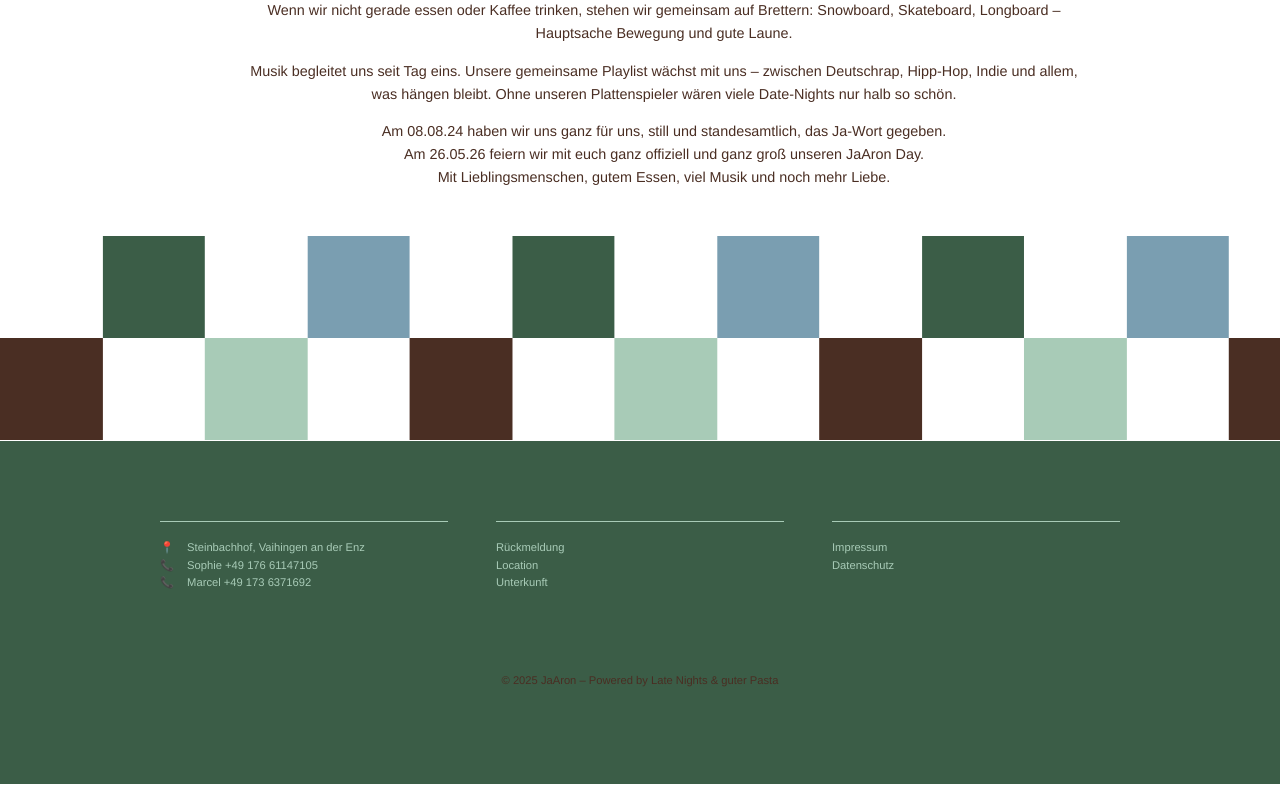
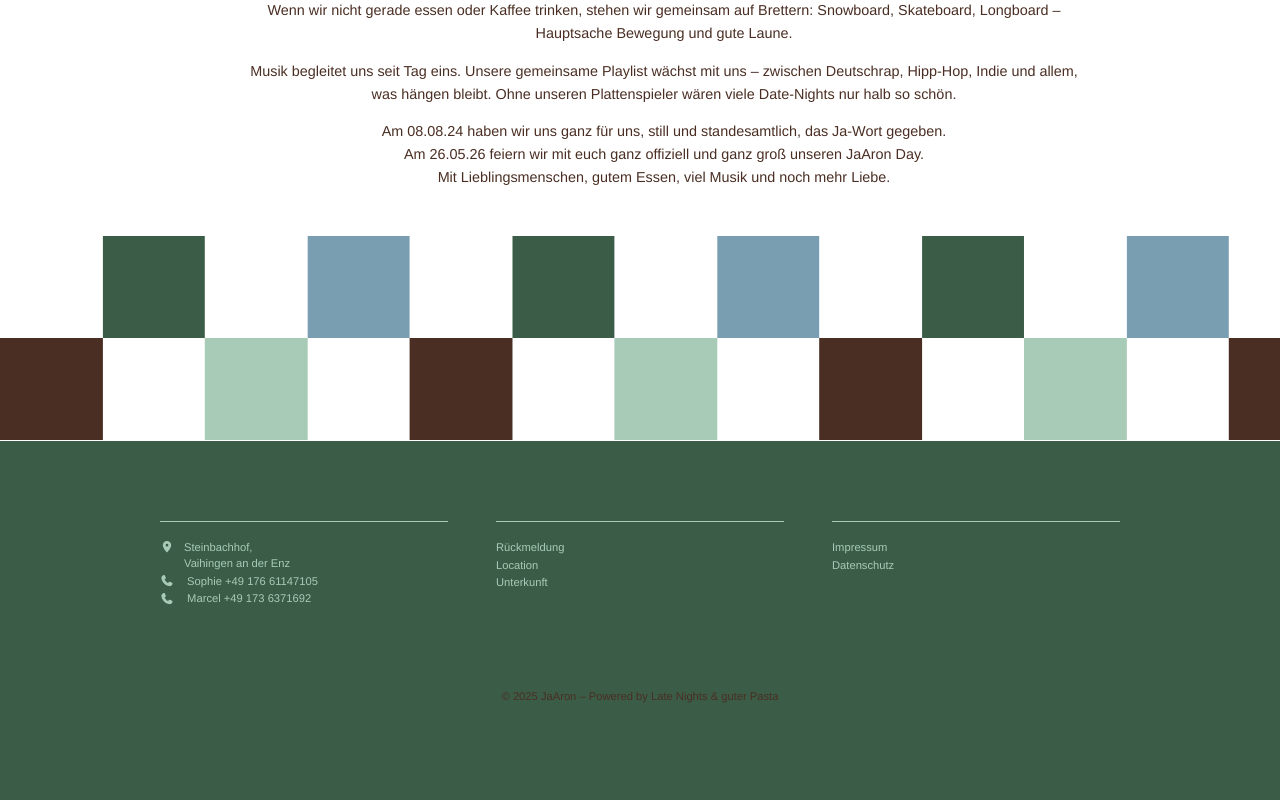
Before and after one commit to aaronbullinger/weddingCake, a Vue app in the folder wedding-jaron/: page /home in a window 1280 px wide. Shown: the part 2571-3371 px from the top of the page. Built offline with nearby package versions, Linux system fonts and the light colour scheme.

Commit message:
Add Fontawesome

```diff
--- a/package.json
+++ b/package.json
@@ -4,6 +4,10 @@
     "sass-embedded": "^1.89.2"
   },
   "dependencies": {
+    "@fortawesome/fontawesome-free": "^7.1.0",
+    "@fortawesome/fontawesome-svg-core": "^7.1.0",
+    "@fortawesome/free-solid-svg-icons": "^7.1.0",
+    "@fortawesome/vue-fontawesome": "^3.1.2",
     "emailjs-com": "^3.2.0"
   }
 }
--- a/wedding-jaron/src/components/Footer.vue
+++ b/wedding-jaron/src/components/Footer.vue
@@ -3,9 +3,9 @@
   <footer class="footer">
     <div class="footer-sections">
       <div class="footer-section">
-        <p><span class="footer-emoji">📍</span> Steinbachhof, Vaihingen an der Enz</p>
-        <p><span class="footer-emoji">📞</span> Sophie +49 176 61147105</p>
-        <p><span class="footer-emoji">📞</span> Marcel +49 173 6371692</p>
+        <p class="location"><span class="footer-emoji"><i><font-awesome-icon icon="location-dot" /></i></span> <span>Steinbachhof, <br>Vaihingen an der Enz</span></p>
+        <p><span class="footer-emoji"><i><font-awesome-icon icon="phone" /></i></span> Sophie +49 176 61147105</p>
+        <p><span class="footer-emoji"><i><font-awesome-icon icon="phone" /></i></span> Marcel +49 173 6371692</p>
       </div>
 
       <div class="footer-section">
@@ -33,6 +33,17 @@
 </script>
 
 <style lang="scss" scoped>
+  .location {
+    display: flex;
+    flex-direction: row;
+    text-align: left;
+  }
+  .i {
+    color: white;
+    border: none;
+    //height: auto;
+    width: 2rem;
+  }
 .footer {
   background-color: $waldgruen-color;
   display: flex;
--- a/wedding-jaron/src/main.ts
+++ b/wedding-jaron/src/main.ts
@@ -1,16 +1,21 @@
 import { createApp } from 'vue'
+import App from './App.vue'
+import router from './router'
+
+// Font Awesome
+import { library } from '@fortawesome/fontawesome-svg-core'
+import { FontAwesomeIcon } from '@fortawesome/vue-fontawesome'
+import { fas } from '@fortawesome/free-solid-svg-icons'
+
+// Styles
 import './style.css'
-import App from './App.vue'
-import router from './router/index.ts'
 
-createApp(App).use(router).mount('#app')
+// 🔥 ALLE solid Icons registrieren
+library.add(fas)
 
-// import { library } from '@fortawesome/fontawesome-svg-core'
-// import { FontAwesomeIcon } from '@fortawesome/vue-fontawesome'
-// import { faChevronDown } from '@fortawesome/free-solid-svg-icons'
+// App (nur einmal!)
+const app = createApp(App)
 
-// library.add(faChevronDown)
-
-// const app = createApp(App)
-// app.component('font-awesome-icon', FontAwesomeIcon)
-// app.mount('#app')
+app.use(router)
+app.component('font-awesome-icon', FontAwesomeIcon)
+app.mount('#app')
```
Also changed, not shown: 1 other file (tests, documents, lock files or other folders).
